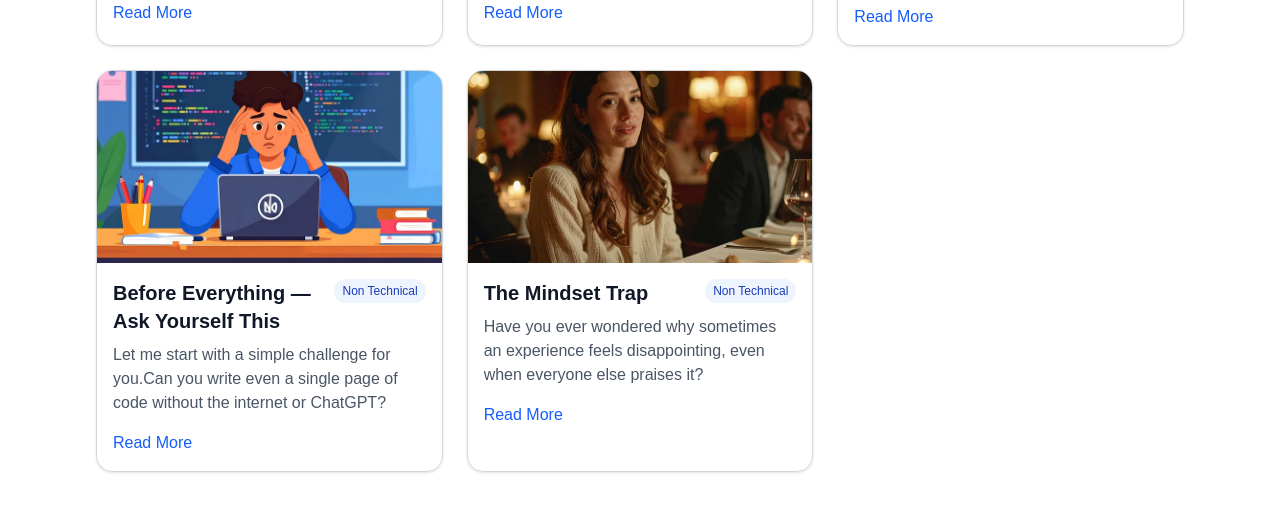
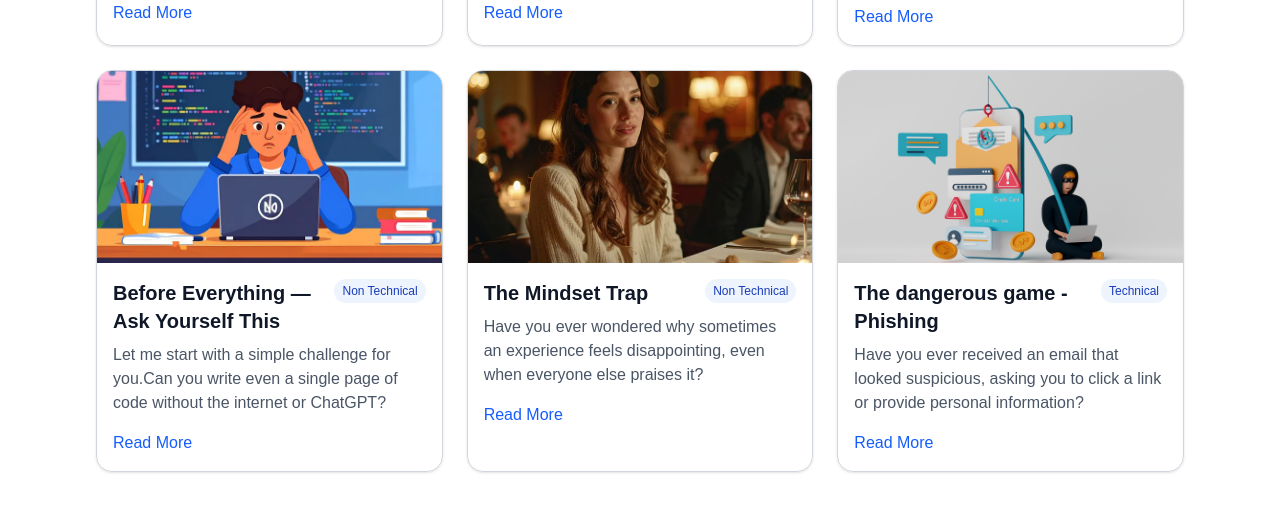
Before and after one commit to dilip27m/Portfolio, a Next.js app: page /blogs in a window 1280 px wide. Shown: the part 546-1058 px from the top of the page. Built offline with nearby package versions, Linux system fonts and the light colour scheme.

Commit message:
Update:A blog about Phishing

```diff
--- a/src/Data/data.js
+++ b/src/Data/data.js
@@ -99,6 +99,15 @@ export const projects = [
       link: "https://medium.com/@mdilip2909/the-mindset-trap-why-hype-shapes-how-we-think-0d9d05c09084", // Replace with real blog link
       section: "Non Technical",
       // date: "2025-03-15"
+    },
+    {
+      id: 4,
+      title: "The dangerous game - Phishing",
+      description: "Have you ever received an email that looked suspicious, asking you to click a link or provide personal information?",
+      image: "/images/phishingblog.png", // Optional — add later
+      link: "https://medium.com/@mdilip2909/the-dangerous-game-phishing-03d86af8fad8", // Replace with real blog link
+      section: "Technical",
+      date: "2025-05-25"
     }
 
 
```
Also changed, not shown: public/images/phishingblog.png (added).
